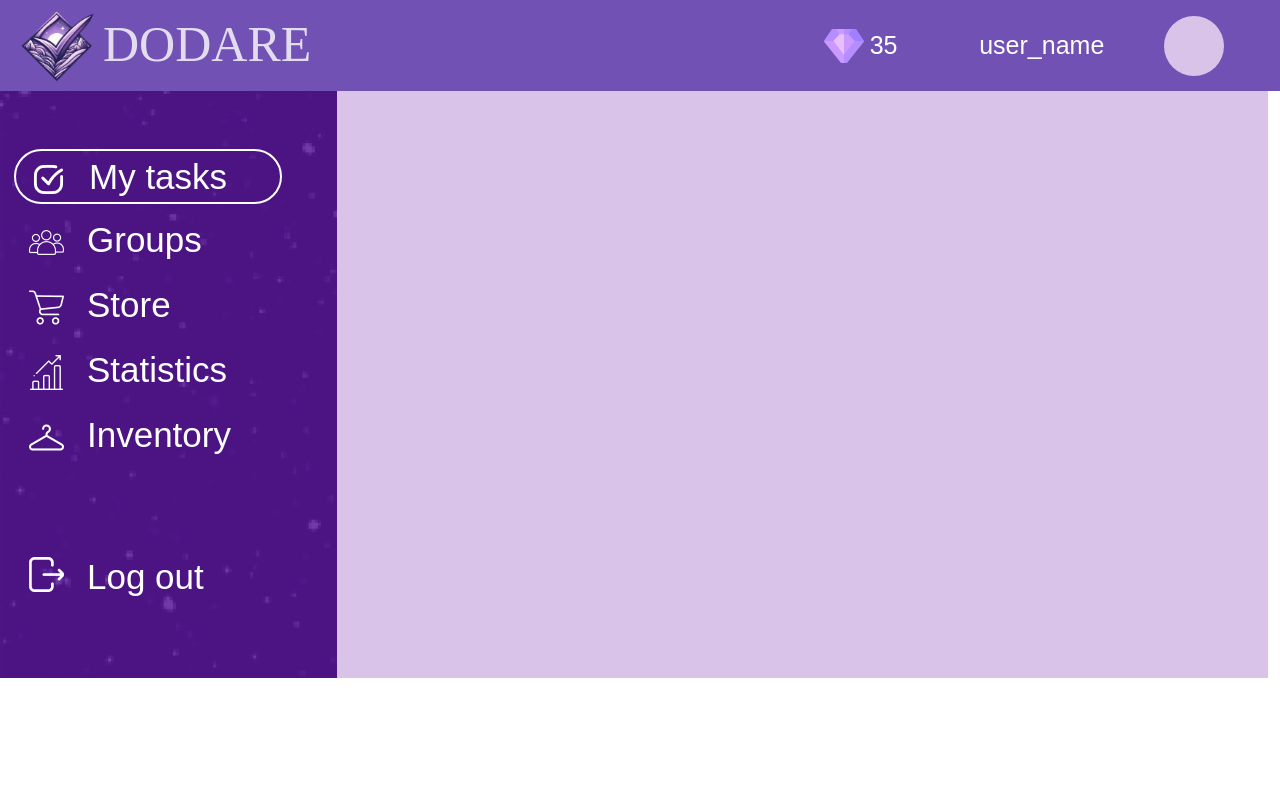
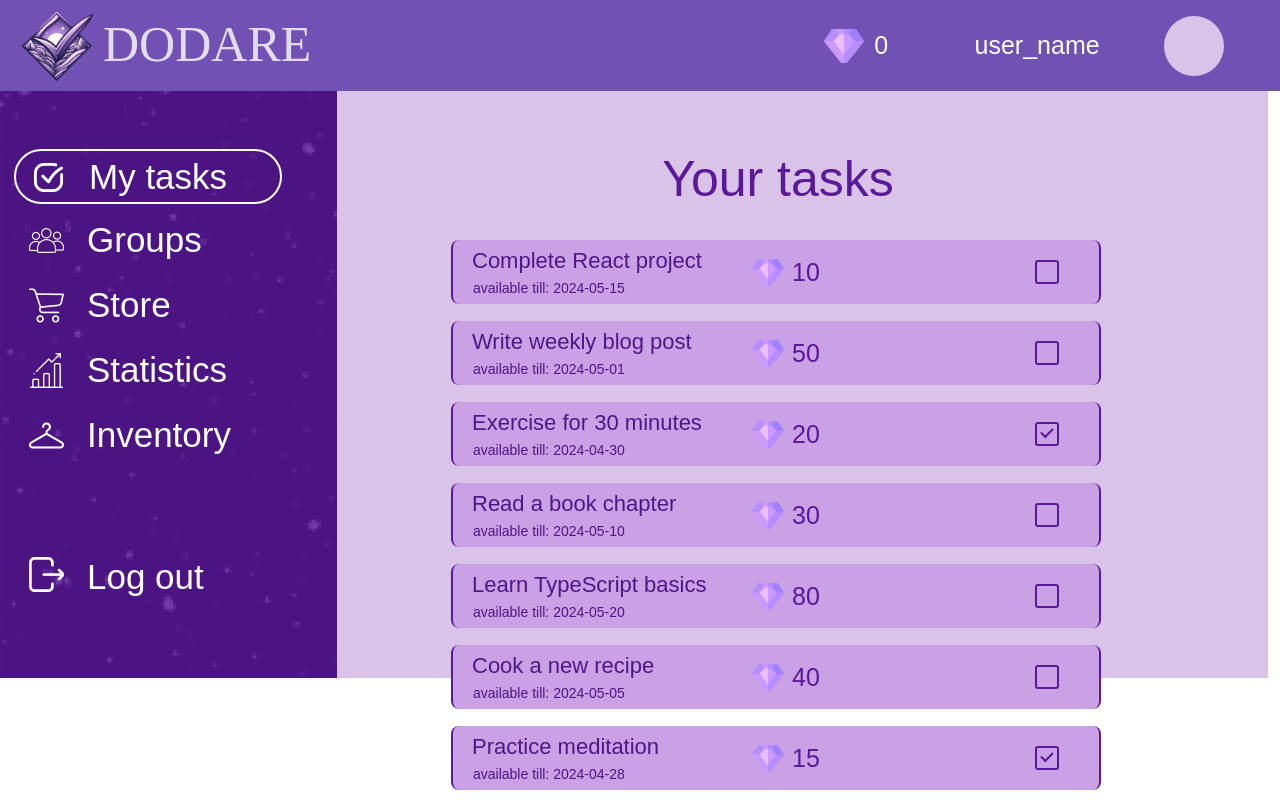
Before and after one commit to SofiaKhokhlova/DoDare, a React (Vite) app in the folder frontend/: page /my-tasks in a window 1280 px wide. Shown: the top 800 px of the page. Built offline with nearby package versions, Linux system fonts and the light colour scheme; a web font is replaced by a local one.

Commit message:
adding the task list to the task page

```diff
--- a/frontend/src/components/MyTasks.tsx
+++ b/frontend/src/components/MyTasks.tsx
@@ -1,6 +1,110 @@
 import '../css/myTasks.css';
+import { useState } from 'react';
 
 function MyTasks() {
+    type TaskList = {
+        id: number;
+        title: string;
+        description: string;
+        status: string;
+        reward: number;
+        deadline: string;
+    };
+
+    const [tasks, setTasks] = useState<TaskList[]>([
+        {
+            id: 1,
+            title: 'Complete React project',
+            description: 'Build a full-fledged React application with TypeScript.',
+            status: 'not done',
+            reward: 10,
+            deadline: '2024-05-15'
+        },
+        {
+            id: 2,
+            title: 'Write weekly blog post',
+            description: 'Create an engaging blog post on the latest web development trends.',
+            status: 'not done',
+            reward: 50,
+            deadline: '2024-05-01'
+        },
+        {
+            id: 3,
+            title: 'Exercise for 30 minutes',
+            description: 'Do a workout session for improving fitness.',
+            status: 'done',
+            reward: 20,
+            deadline: '2024-04-30'
+        },
+        {
+            id: 4,
+            title: 'Read a book chapter',
+            description: 'Read a chapter of a new book to expand knowledge.',
+            status: 'not done',
+            reward: 30,
+            deadline: '2024-05-10'
+        },
+        {
+            id: 5,
+            title: 'Learn TypeScript basics',
+            description: 'Study TypeScript fundamentals and practice with examples.',
+            status: 'not done',
+            reward: 80,
+            deadline: '2024-05-20'
+        },
+        {
+            id: 6,
+            title: 'Cook a new recipe',
+            description: 'Try out a new recipe for dinner.',
+            status: 'not done',
+            reward: 40,
+            deadline: '2024-05-05'
+        },
+        {
+            id: 7,
+            title: 'Practice meditation',
+            description: 'Spend 10 minutes meditating for relaxation.',
+            status: 'done',
+            reward: 15,
+            deadline: '2024-04-28'
+        },
+        {
+            id: 8,
+            title: 'Create presentation slides',
+            description: 'Prepare slides for an upcoming project presentation.',
+            status: 'not done',
+            reward: 70,
+            deadline: '2024-05-12'
+        },
+        {
+            id: 9,
+            title: 'Explore new coding libraries',
+            description: 'Research and experiment with new coding libraries.',
+            status: 'not done',
+            reward: 60,
+            deadline: '2024-05-08'
+        },
+        {
+            id: 10,
+            title: 'Take a nature walk',
+            description: 'Enjoy outdoor time with a peaceful nature walk.',
+            status: 'done',
+            reward: 25,
+            deadline: '2024-04-25'
+        }
+    ]);
+
+    function handleTaskStatus(taskId: number) {
+        const updatedTasks = tasks.map((task) => {
+            if (task.id === taskId)
+                task.status = task.status === 'done' ? 'not done' : 'done';
+
+            return task;
+        });
+
+        setTasks(updatedTasks);
+    }
+
     return (
         <>
             <div className="my-tasks-page">
@@ -11,7 +115,7 @@ function MyTasks() {
                     </div>
                     <div className="profile-header">
                         <img src="/point.png" alt="" />
-                        <p className='point'>35</p>
+                        <p className='point'>0</p>
                         <p className='user'>user_name</p>
                         <a className='profile-photo' href=""></a>
                     </div>
@@ -44,6 +148,32 @@ function MyTasks() {
                         <a href="">Log out</a>
                     </div>
                 </div>
+
+                <div className="tasks-container">
+                    <p className='your-tasks'>Your tasks</p>
+                    <div className="task-overflow">
+                        {tasks.map((task) => (
+                            <div key={task.id} className="task">
+                                <div className="title-deadline">
+                                    <p className="task-title">{task.title}</p>
+                                    <p className="task-deadline">available till: {task.deadline}</p>
+                                </div>
+                                <div className="task-content">
+                                    <img src="/point.png" alt="point-img" />
+                                    <p className="task-reward">{task.reward}</p>
+                                    <input
+                                        id="taskCheckbox"
+                                        className='status'
+                                        type="checkbox"
+                                        checked={task.status === 'done'}
+                                        onChange={() => handleTaskStatus(task.id)}
+                                    />
+                                    <label htmlFor="taskCheckbox"></label>
+                                </div>
+                            </div>
+                        ))}
+                    </div>
+                </div>
             </div>
         </>
     );
--- a/frontend/src/css/myTasks.css
+++ b/frontend/src/css/myTasks.css
@@ -122,7 +122,7 @@ header {
 .my-tasks img, .groups img, .store img, .stats img, .inventory img {
     height: 35px;
     width: 35px;
-    margin: 11px 0 0 15px;
+    margin: 9px 0 0 15px;
 }
 
 .log-out {
@@ -145,3 +145,127 @@ header {
     color: #FFFF;
     text-decoration: none;
 }
+
+.tasks-container {
+    height: 712px;
+    width: 747px;
+    margin: 150px 0 0 114px;
+}
+
+.task-overflow {
+    height: 712px;
+    overflow-y: auto;
+}
+
+.task-overflow::-webkit-scrollbar {
+    width: 7px;
+}
+
+.task-overflow::-webkit-scrollbar-track {
+    background: #C6ABD7;
+    border-radius: 8px;
+}
+
+.task-overflow::-webkit-scrollbar-thumb {
+    background-color: #7251B5;
+    border-radius: 8px;
+}
+
+.your-tasks {
+    margin: 0;
+    width: 654px;
+    color: #5A189A;
+    font-size: 50px;
+    text-align: center;
+    margin-bottom: 32px;
+}
+
+
+.tasks-container .task {
+    display: flex;
+    height: 64px;
+    width: 646px;
+    background-color: #CAA1E4;
+    margin-bottom: 17px;
+    border-radius: 8px;
+    border-left: 2px solid #5A189A;
+    border-right: 2px solid #5A189A;
+}
+
+
+
+.task .task-title {
+    height: 25px;
+    width: 280px;
+    color: #4E1686;
+    font-size: 22px;
+    margin: 8px 0 0 19px;
+}
+
+.task .task-content {
+    width: 311px;
+    display: flex;
+    align-items: center;
+}
+
+.task .task-deadline {
+    color: #4E1686;
+    font-size: 14px;
+    margin: 7px 0 8px 20px;
+    height: 16px;
+}
+
+.task .task-reward {
+    color: #5A189A;
+    font-size: 25px;
+    margin-left: 8px;
+}
+
+.task img {
+    height: 27px;
+    width: 32px;
+}
+
+.task input {
+    margin-left: 215px;
+    height: 33px;
+    width: 33px;
+}
+
+.status {
+    display: none;
+}
+
+.status + label {
+    position: relative;
+    display: inline-block;
+    width: 20px;
+    height: 20px;
+    background-color: #CAA1E4;
+    border: 2px solid #5A189A;
+    border-radius: 3px;
+    cursor: pointer;
+    margin-left: 215px;
+}
+
+.status:checked + label {
+    background-color: #CAA1E4;
+}
+
+.status + label::after {
+    content: "";
+    position: absolute;
+    top: 4px;
+    left: 4px;
+    width: 10px;
+    height: 5px;
+    border-left: 2px solid #5A189A;
+    border-bottom: 2px solid #5A189A;
+    transform: rotate(-45deg);
+    opacity: 0;
+    transition: opacity 0.2s ease-in-out;
+}
+
+.status:checked + label::after {
+    opacity: 1;
+}
```
